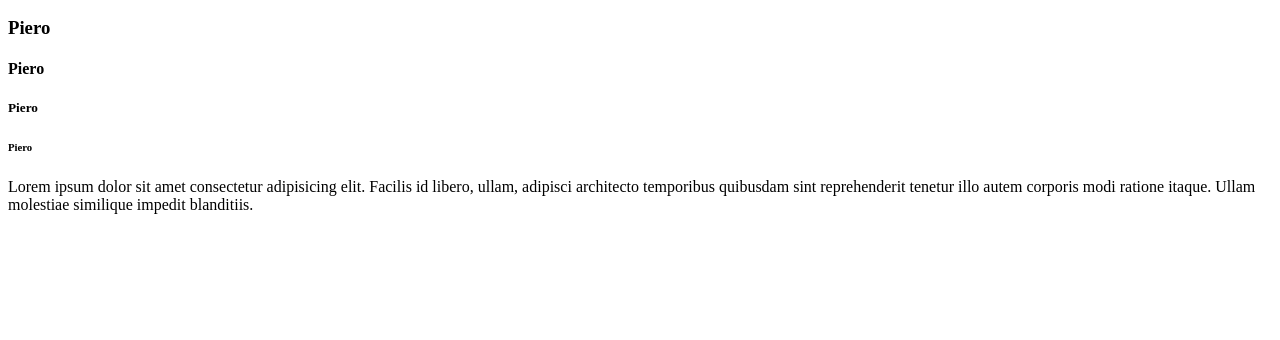
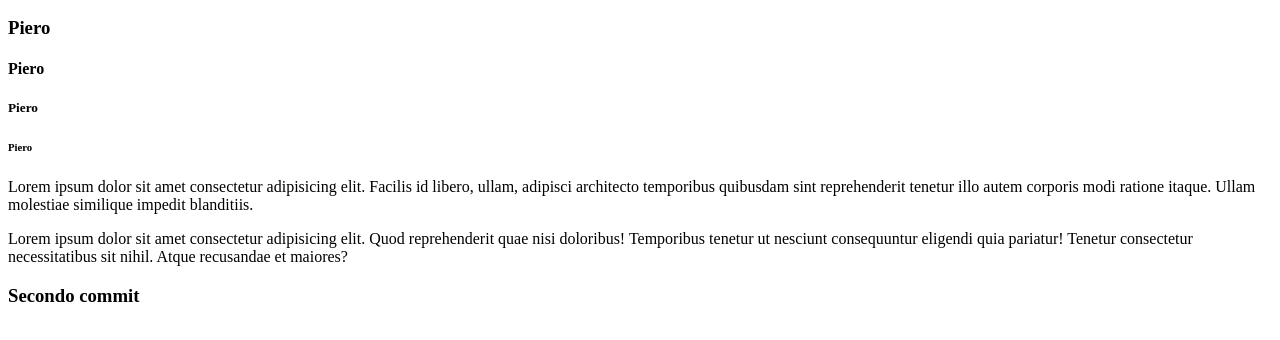
Before and after one commit to pieronisi96/SelfworkGit, a plain HTML site: page index.html in a window 1280 px wide. Shown: the part 110-450 px from the top of the page. Drawn offline with Linux system fonts and the light colour scheme.

Commit message:
Aggiunto un secondo paragrafo e un titolo H3

```diff
--- a/index.html
+++ b/index.html
@@ -28,5 +28,14 @@
     <p>
         Lorem ipsum dolor sit amet consectetur adipisicing elit. Facilis id libero, ullam, adipisci architecto temporibus quibusdam sint reprehenderit tenetur illo autem corporis modi ratione itaque. Ullam molestiae similique impedit blanditiis.
     </p>
+
+    <p>
+        Lorem ipsum dolor sit amet consectetur adipisicing elit. Quod reprehenderit quae nisi doloribus! Temporibus tenetur ut nesciunt consequuntur eligendi quia pariatur! Tenetur consectetur necessitatibus sit nihil. Atque recusandae et maiores?
+    </p>
+
+    <h3>
+        Secondo commit
+    </h3>
+
 </body>
 </html>
```
